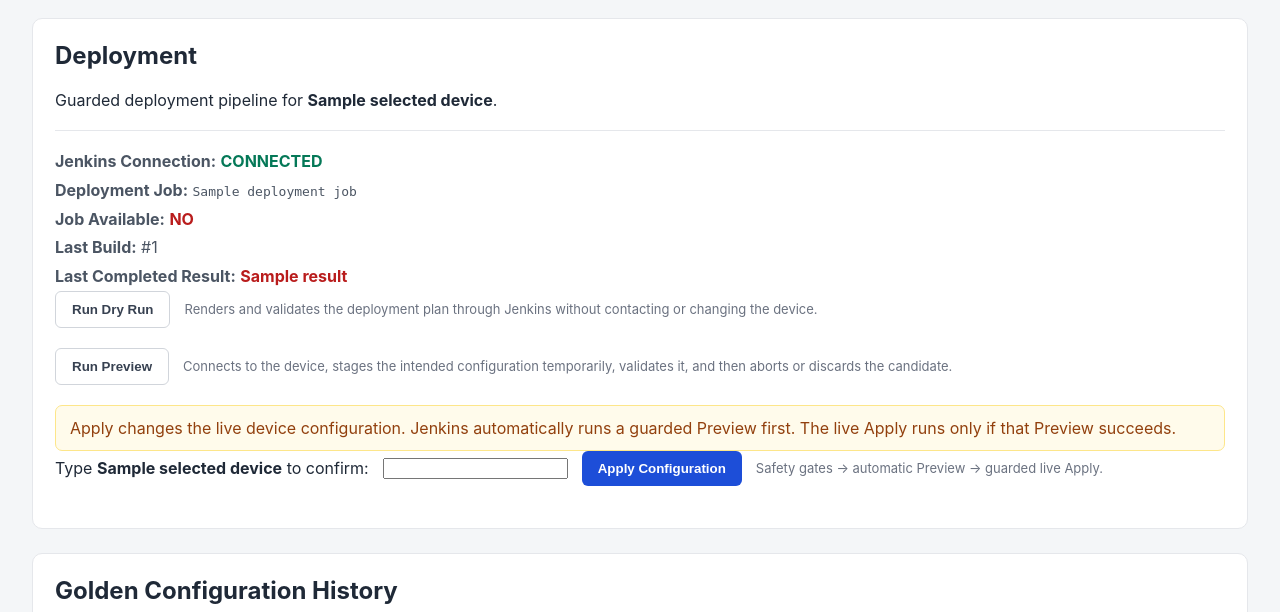
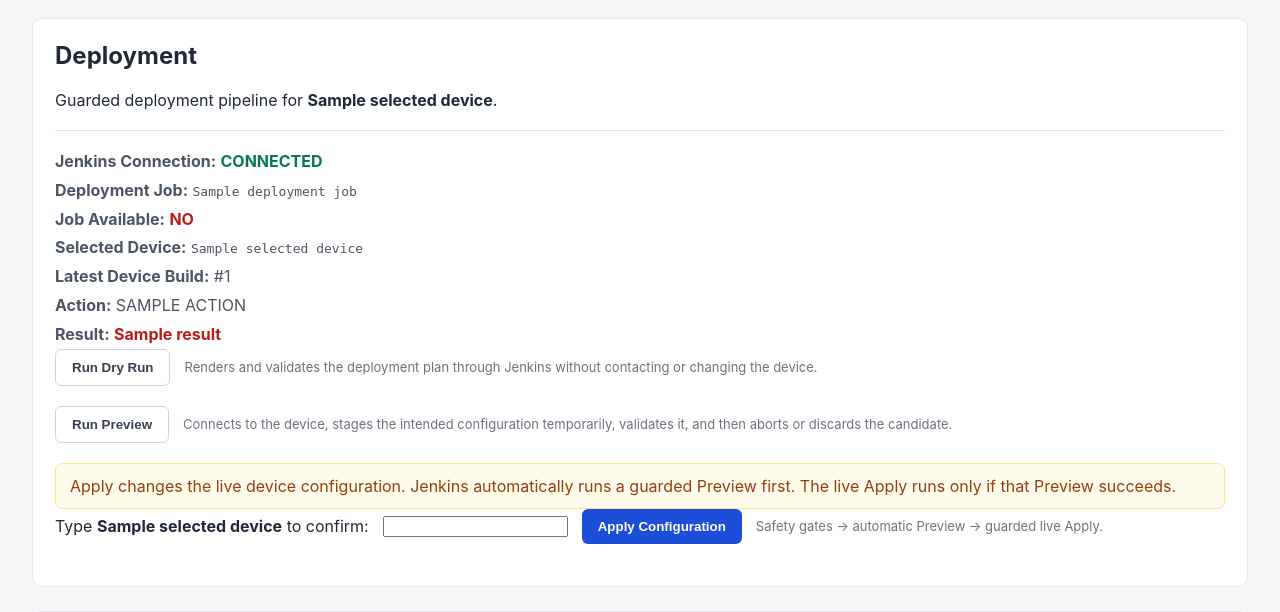
Before and after one commit to dushyantkinha-cu/ana-network-automation, a FastAPI app: template webapp/templates/automation.html in a window 1280 px wide. Shown: the part 2528-3140 px from the top of the page. Run offline with FastAPI, Linux system fonts and the light colour scheme; the template is opened without the code that fills it: most values are stand-ins (such as "Sample title", 1, 10 or a date in 2020).

Commit message:
Show selected device deployment status

```diff
--- a/webapp/templates/automation.html
+++ b/webapp/templates/automation.html
@@ -742,26 +742,50 @@
 
         <br>
 
-        <strong>Last Build:</strong>
+        <strong>Selected Device:</strong>
+        <code>{{ selected_device.hostname }}</code>
 
-        {% if deployment_job.lastBuild %}
-            #{{ deployment_job.lastBuild.number }}
+        <br>
+
+        <strong>Latest Device Build:</strong>
+
+        {% if deployment_device_build %}
+            #{{ deployment_device_build.number }}
         {% else %}
             None
         {% endif %}
 
         <br>
 
-        <strong>Last Completed Result:</strong>
+        <strong>Action:</strong>
 
-        {% if deployment_job.lastCompletedBuild %}
+        {% if deployment_device_build %}
+            {{ deployment_device_build.parameters.ACTION
+               | default("unknown")
+               | upper }}
+        {% else %}
+            None
+        {% endif %}
 
-            {% if deployment_job.lastCompletedBuild.result == "SUCCESS" %}
+        <br>
+
+        <strong>Result:</strong>
+
+        {% if deployment_device_build %}
+
+            {% if deployment_device_build.building %}
+                <strong>RUNNING</strong>
+
+            {% elif deployment_device_build.result == "SUCCESS" %}
                 <span class="status-pass">SUCCESS</span>
+
+            {% elif deployment_device_build.result %}
+                <span class="status-fail">
+                    {{ deployment_device_build.result }}
+                </span>
+
             {% else %}
-                <span class="status-fail">
-                    {{ deployment_job.lastCompletedBuild.result }}
-                </span>
+                UNKNOWN
             {% endif %}
 
         {% else %}
```
Also changed, not shown: tests/test_webapp_baseline.py (+68 -0 lines), webapp/clients/jenkins.py (+47 -0 lines), webapp/routers/automation.py (+8 -0 lines).
